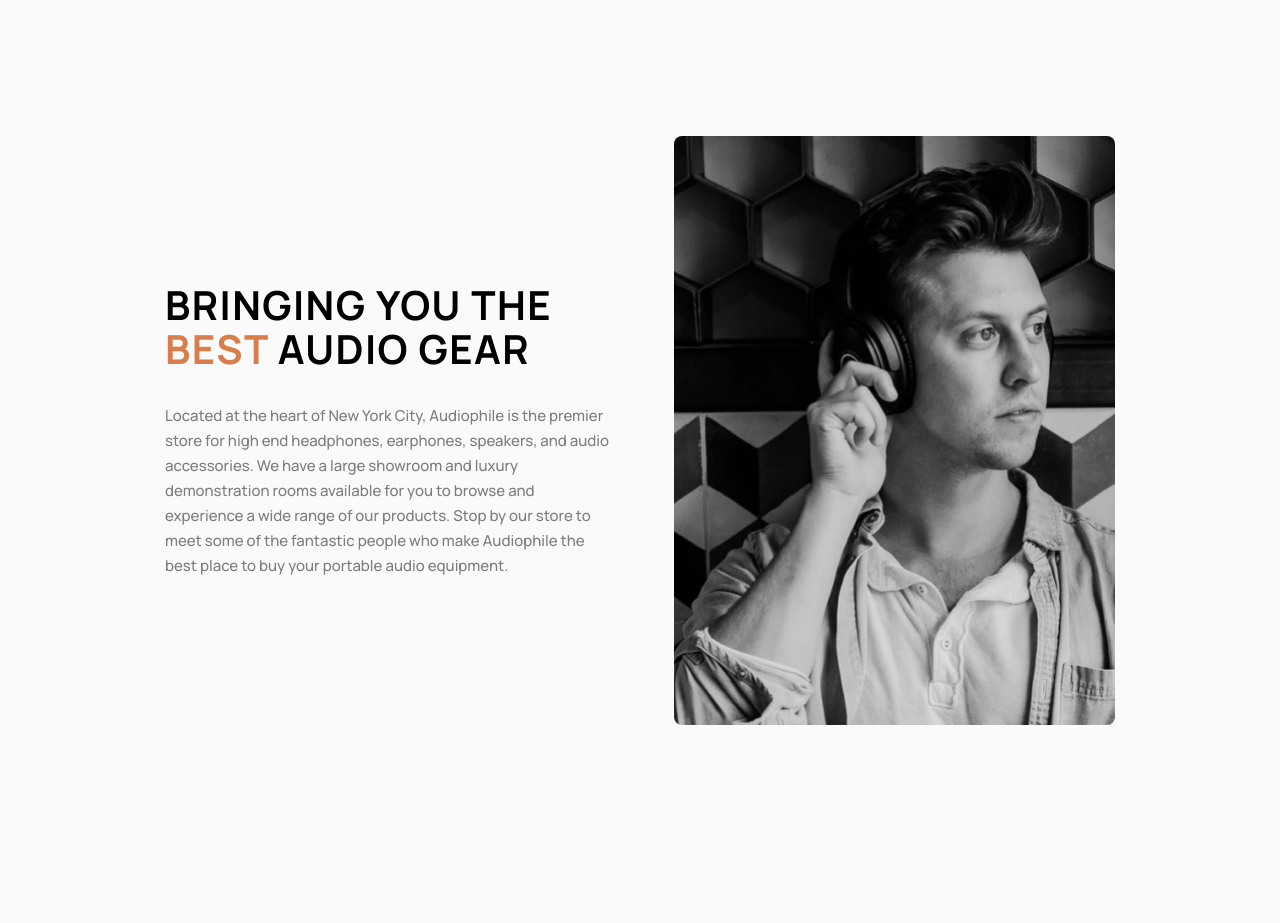
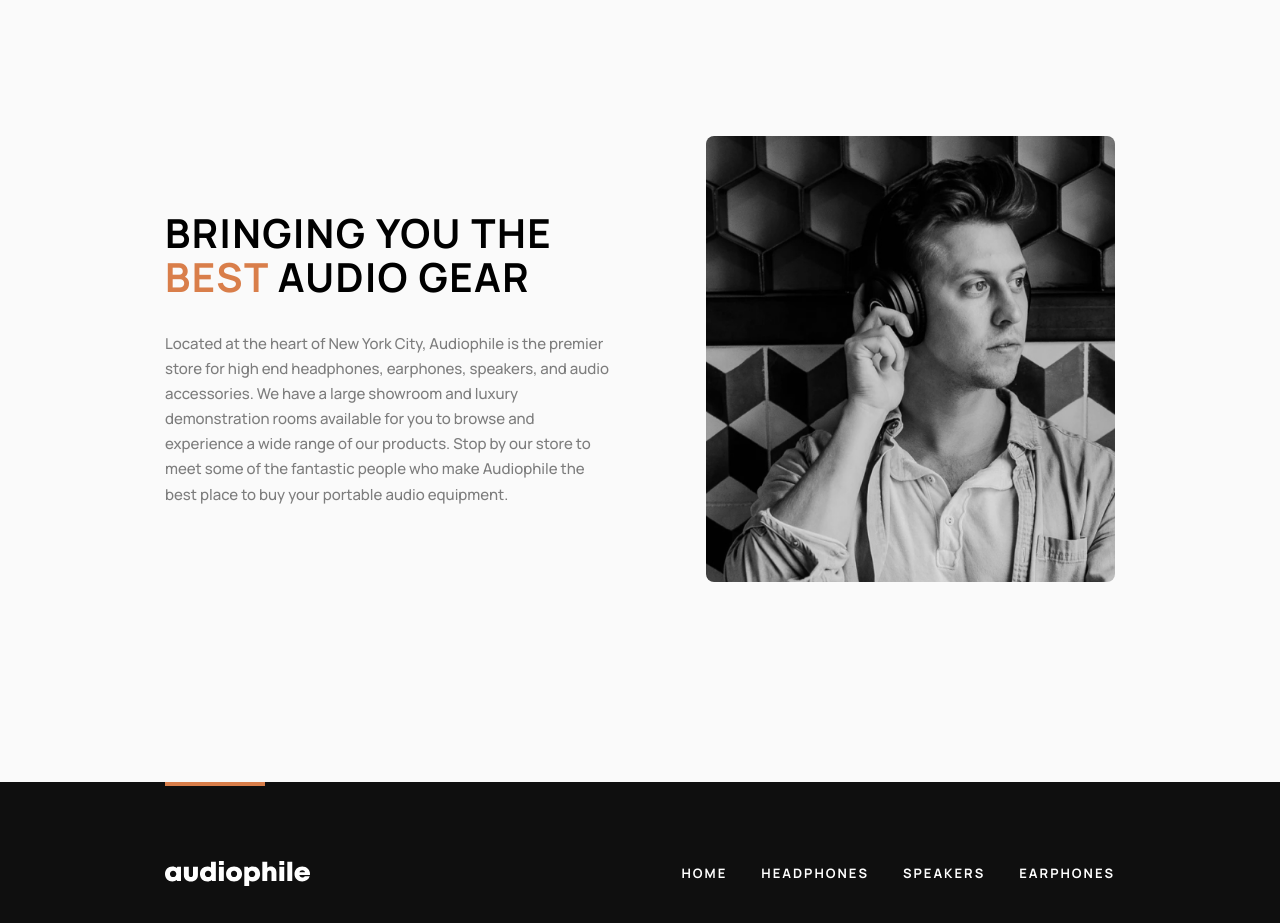
Before and after one commit to RGomes98/AudiophileEcommerce, a Next.js app: page / in a window 1280 px wide. Shown: the part 2640-3563 px from the top of the page. Built offline with nearby package versions, Linux system fonts and the light colour scheme.

Commit message:
style: polish AudiophileShowcase styles for better user experience

```diff
--- a/src/components/InteractionHub/AudiophileShowcase/AudiophileShowcase.module.scss
+++ b/src/components/InteractionHub/AudiophileShowcase/AudiophileShowcase.module.scss
@@ -2,17 +2,17 @@
 @use '../../../stylesheets/mixins' as mixin;
 
 .container {
-  gap: 4rem;
+  gap: 6rem;
   display: grid;
-  grid-template-columns: 27.813rem 1fr;
+  justify-content: space-between;
+  grid-template-columns: fit-content(27.813rem) fit-content(50rem);
 }
 
 .headingWrapper {
   gap: 2rem;
   display: flex;
-  max-width: 27.813rem;
   flex-direction: column;
-  padding-block: 9.188rem;
+  justify-content: center;
 }
 
 .heading {
@@ -31,11 +31,9 @@
 }
 
 .imageWrapper {
-  width: 100%;
+  display: flex;
   overflow: hidden;
-  margin-left: auto;
-  position: relative;
-  max-width: 33.75rem;
+  align-content: center;
   border-radius: 0.5rem;
 }
 
@@ -45,33 +43,21 @@
   object-fit: cover;
 }
 
-@media (width >= 1500px) {
-  .imageWrapper {
-    overflow: hidden;
-    max-width: 48rem;
-    position: relative;
-    border-radius: 0.5rem;
-  }
-}
-
-@media (width <= 950px) {
+@media (width <= 1180px) {
   .container {
+    gap: 3.938rem;
     justify-items: center;
     grid-template-columns: 1fr;
   }
 
   .headingWrapper {
     text-align: center;
-    padding-block: 0rem;
-    max-width: 35.813rem;
+    max-width: 35.625rem;
     justify-content: center;
   }
 
   .imageWrapper {
     order: -1;
-    width: 100%;
-    max-width: initial;
-    min-height: 18.75rem;
   }
 }
 
@@ -82,7 +68,7 @@
 
   .heading {
     line-height: initial;
+    font-size: variable.$font-28;
     letter-spacing: variable.$letter-spacing-1;
-    font-size: variable.$font-28;
   }
 }
--- a/src/components/InteractionHub/AudiophileShowcase/AudiophileShowcase.tsx
+++ b/src/components/InteractionHub/AudiophileShowcase/AudiophileShowcase.tsx
@@ -17,14 +17,15 @@
         </p>
       </div>
       <picture className={styles.imageWrapper}>
-        <source media='(width <= 525px)' srcSet='/assets/images/mobile/image-best-gear.jpg' />
+        <source media='(width <= 550px)' srcSet='/assets/images/mobile/image-best-gear.jpg' />
         <source media='(width <= 1180px)' srcSet='/assets/images/tablet/image-best-gear.jpg' />
         <Image
           className={styles.image}
           src='/assets/images/desktop/image-best-gear.jpg'
           alt='speaker'
           quality={100}
-          fill
+          width={540}
+          height={588}
         />
       </picture>
     </div>
```
